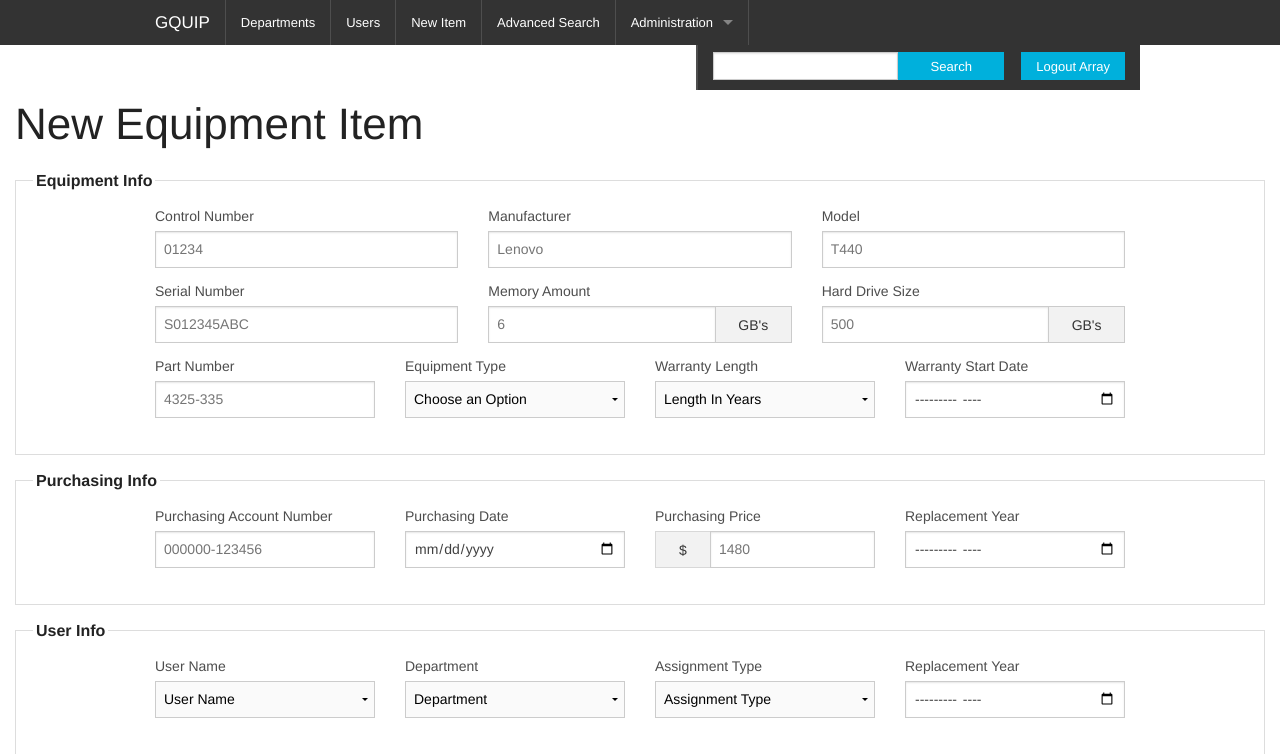
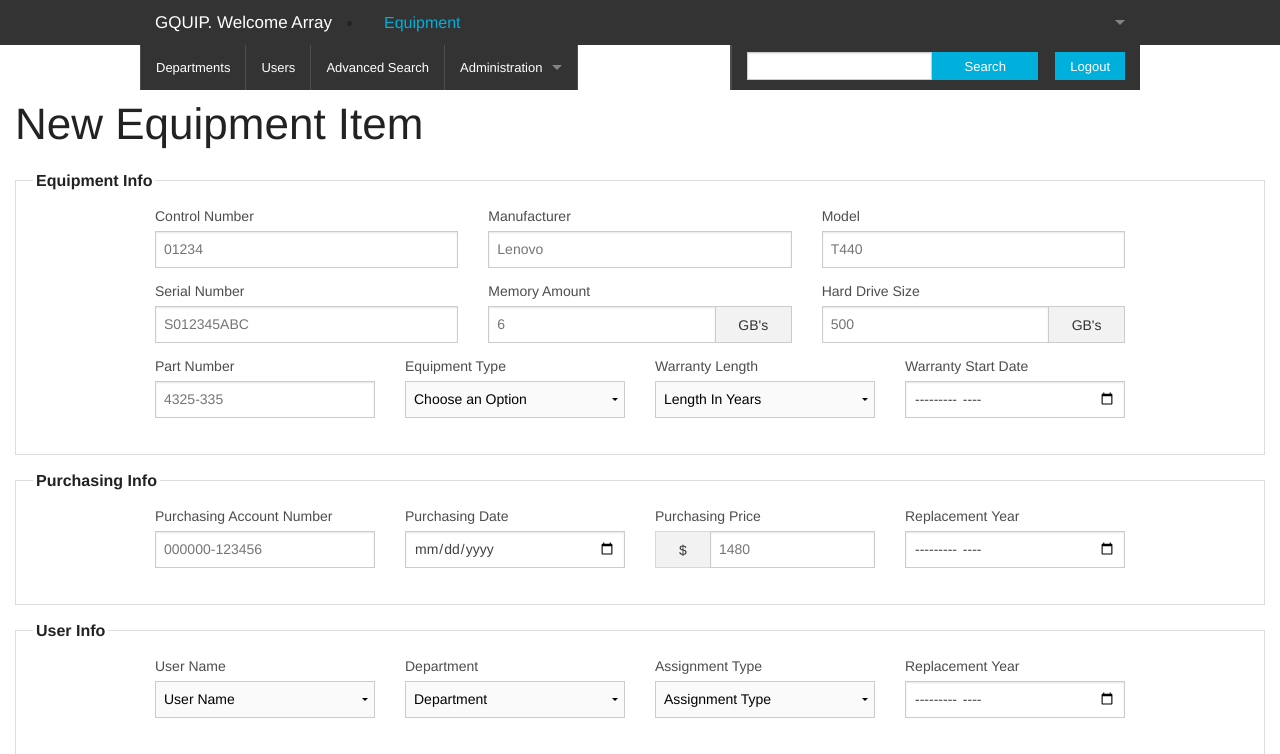
Before and after one commit to alexggordon/GQUIP, a PHP site: page /new_item.php in a window 1280 px wide. Shown: the top 754 px of the page. Run offline with PHP 8.4, Linux system fonts and the light colour scheme; the visitor is signed in with stand-in values (Sample User, id 1); some libraries are stand-ins or nearby versions.

Commit message:
Changed header

```diff
--- a/header.php
+++ b/header.php
@@ -72,21 +72,30 @@ if($_SESSION['access']=="3" ) {
       <ul class="title-area">
         <!-- Title Area -->
         <li class="name">
-          <h1><a href="home.php">GQUIP</a></h1>
+          <h1><a href="home.php">GQUIP. Welcome <?php echo $_SESSION['user']; ?></a></h1>
         </li>
         <!-- Remove the class "menu-icon" to get rid of menu icon. Take out "Menu" to just have icon alone -->
         <li class="toggle-topbar menu-icon"><a href="#">Menu</a></li>
       </ul>
 
       <section class="top-bar-section">
+      <li class="has-dropdown">
+        <a href="#">Equipment</a>
+        <ul class="dropdown">
+        <li><a href="new_item.php">New Item</a></li>
+              <li><label>Manage Faculty</label></li>
+              <li><a href="#">Add a Faculty Computer Option</a></li>
+              <li><a href="#">See Software Distribution</a></li>
+          <li class="divider"></li>
+          <li><a href="csv_import.php">Mass Import</a></li>
+        </ul>
+      </li>
         <!-- Left Nav Section -->
         <ul class="left">
           <li class="divider"></li>
           <li><a href="departments.php">Departments</a></li>
           <li class="divider"></li>
           <li><a href="users.php">Users</a></li>
-          <li class="divider"></li>
-          <li><a href="new_item.php">New Item</a></li>
           <li class="divider"></li>
           <li><a href="#">Advanced Search</a></li>
           <li class="divider"></li>
@@ -112,7 +121,7 @@ if($_SESSION['access']=="3" ) {
         <!-- Right Nav Section -->
         <ul class="right">
           <li class="divider hide-for-small"></li>
-        </li>
+        </lif>
         <li class="divider"></li>
         <li class="has-form">
           <form>
@@ -128,13 +137,12 @@ if($_SESSION['access']=="3" ) {
         </li>
         <li class="divider show-for-small"></li>
         <li class="has-form">
-          <a class="button" href="logout.php">Logout <?php echo $_SESSION['user']; ?></a>
+          <a class="button" href="logout.php">Logout</a>
         </li>
       </ul>
     </section>
   </nav>
 </div>
-
 <?php
 }
 // User is a Faculty Member
```
